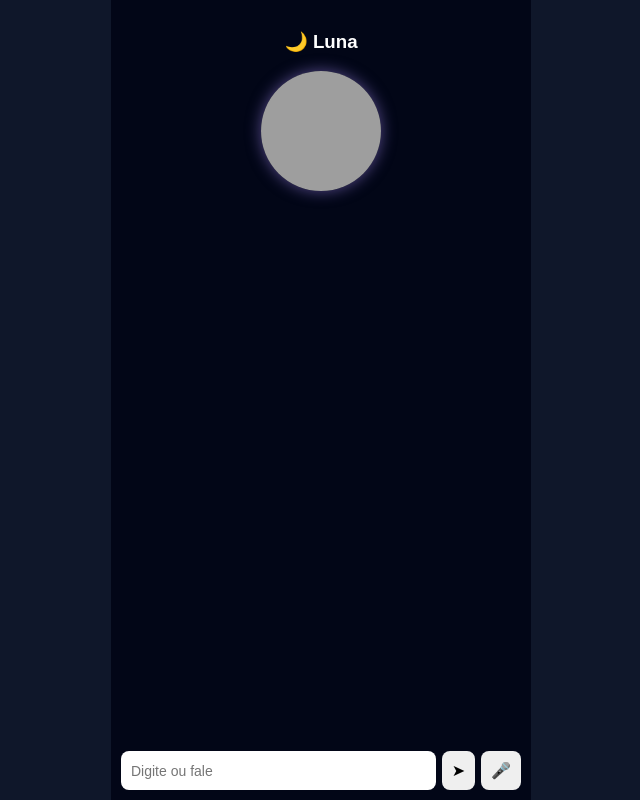
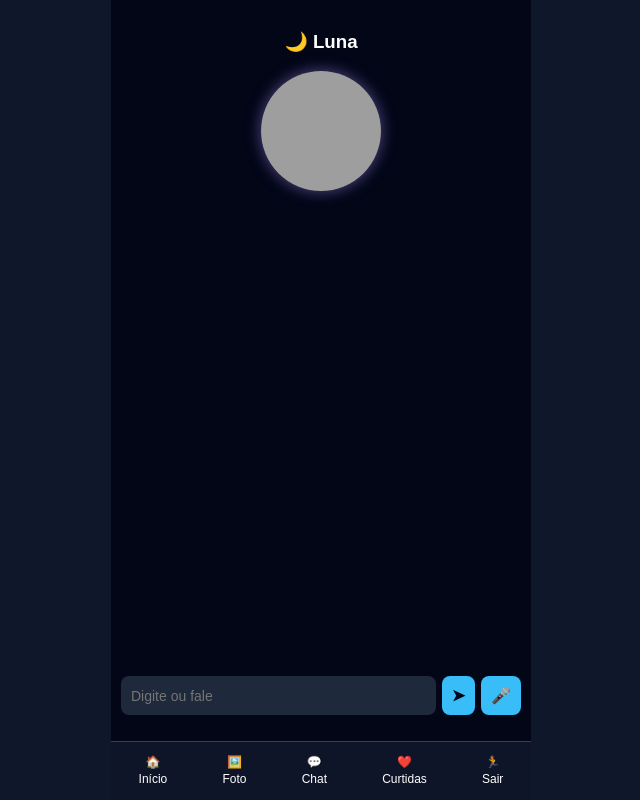
Before and after one commit to ODespertardoAmor/despertardoamor, a Flask app: template templates/luna.html in a window 1280 px wide. Shown: the whole page, without its empty margins (319-959 px from the left). Run offline with Flask 3, Linux system fonts and the light colour scheme; the template is opened without the code that fills it, so the values that code supplies are empty; grey boxes are pictures that could not be loaded.

Commit message:
Update luna.html

```diff
--- a/templates/luna.html
+++ b/templates/luna.html
@@ -22,6 +22,10 @@ body {
     display: flex;
     flex-direction: column;
     background: #020617;
+    position: relative;
+    /* Evita que o menu inferior cubra o campo de texto */
+    padding-bottom: 75px;
+    box-sizing: border-box;
 }
 
 header {
@@ -70,6 +74,7 @@ header {
     display: flex;
     gap: 6px;
     padding: 10px;
+    background: #020617;
 }
 
 input {
@@ -78,6 +83,8 @@ input {
     border-radius: 8px;
     border: none;
     font-size: 14px;
+    background: #1e293b;
+    color: white;
 }
 
 button {
@@ -86,6 +93,36 @@ button {
     border: none;
     font-size: 16px;
     cursor: pointer;
+    background: #38bdf8;
+    color: #020617;
+    font-weight: bold;
+}
+
+/* MENU INFERIOR FIXO E ALINHADO AO APP */
+.menu {
+    position: fixed;
+    bottom: 0;
+    width: 100%;
+    max-width: 420px; /* Mantém o mesmo tamanho do app */
+    background: rgba(15, 23, 42, 0.95);
+    backdrop-filter: blur(10px);
+    display: flex;
+    justify-content: space-around;
+    padding: 12px 0;
+    border-top: 1px solid #334155;
+    z-index: 100;
+    box-sizing: border-box;
+}
+
+.menu a {
+    color: white;
+    text-decoration: none;
+    text-align: center;
+    font-size: 12px;
+}
+
+.menu div {
+    line-height: 1.4;
 }
 </style>
 </head>
@@ -97,7 +134,7 @@ button {
 <header>
     <h3>🌙 Luna</h3>
     <div id="avatar">
-        <img id="avatarImg" src="1771554426131.png" alt="Luna">
+        <img id="avatarImg" src="luna01.jpg" alt="Luna">
     </div>
 </header>
 
@@ -109,6 +146,14 @@ button {
     <button onclick="ouvir()">🎤</button>
 </div>
 
+<div class="menu">
+    <a href="/"><div>🏠<br>Início</div></a>
+    <a href="/perfil"><div>🖼️<br>Foto</div></a>
+    <a href="/chat"><div>💬<br>Chat</div></a>
+    <a href="/curtidas"><div>❤️<br>Curtidas</div></a>
+    <a href="/logout"><div>🏃<br>Sair</div></a>
+</div>
+
 </div>
 
 <script>
@@ -116,33 +161,24 @@ button {
 const API = "https://luna-ad4s.onrender.com/chat";
 
 // Avatar
-const AVATAR_IDLE = "1771555838106.png";
-const AVATAR_ACTIVE = "1771554415763.png";
+const AVATAR_IDLE = "luna02.png";
+const AVATAR_ACTIVE = "luna03.png";
 
-// Palavras-chave para imagens (adicione mais)
+// Palavras-chave para imagens
 const imagens = {
-    "joao": "joao.jpg",
-    "cachorro": "cachorro.jpg",
-    "gato": "gato.png"
+    "site": "site.jpg",
+    "ajuda": "ajuda.jpg",
+    "obrigad": "coracao.png"
 };
 
-// =========================
-// FUNÇÃO PARA REMOVER EMOJIS
-// =========================
 function removerEmojis(texto) {
     return texto.replace(/[\p{Emoji_Presentation}\p{Extended_Pictographic}]/gu, "").trim();
 }
 
-// =========================
-// FUNÇÃO PARA REMOVER ACENTOS
-// =========================
 function removerAcentos(texto) {
     return texto.normalize("NFD").replace(/[\u0300-\u036f]/g, "");
 }
 
-// =========================
-// ENVIAR TEXTO
-// =========================
 function enviar(textoManual = null) {
     const input = document.getElementById("texto");
     let textoOriginal = textoManual || input.value.trim();
@@ -176,9 +212,6 @@ function enviar(textoManual = null) {
     input.value = "";
 }
 
-// =========================
-// MICROFONE
-// =========================
 function ouvir() {
     if (!("webkitSpeechRecognition" in window) && !("SpeechRecognition" in window)) {
         alert("Microfone não suportado neste navegador");
@@ -203,9 +236,6 @@ function ouvir() {
     };
 }
 
-// =========================
-// VOZ DA LUNA (SEM EMOJI)
-// =========================
 function falar(texto) {
     if (!("speechSynthesis" in window)) {
         setAvatar(false);
@@ -218,7 +248,6 @@ function falar(texto) {
         return;
     }
 
-    // MELHORIA: Cancela áudios anteriores pendentes para não encavalar as falas
     window.speechSynthesis.cancel();
 
     const voz = new SpeechSynthesisUtterance(textoLimpo);
@@ -230,9 +259,7 @@ function falar(texto) {
     window.speechSynthesis.speak(voz);
 }
 
-// =========================
-// AVATAR (ESTADOS)
-// =========================
+// Controla o brilho e a imagem do Avatar
 function setAvatar(ativo) {
     const avatar = document.getElementById("avatar");
     const img = document.getElementById("avatarImg");
@@ -246,9 +273,6 @@ function setAvatar(ativo) {
     }
 }
 
-// =========================
-// ADD MENSAGEM + IMAGEM
-// =========================
 function add(nome, texto, cls, userTexto=null) {
     const div = document.createElement("div");
     div.className = "msg " + cls;
@@ -269,11 +293,11 @@ function add(nome, texto, cls, userTexto=null) {
     }
 
     const msg = document.getElementById("messages");
-    msg.appendChild(div);
+    box = document.getElementById("messages");
+    box.appendChild(div);
 
-    // MELHORIA: Executa o scroll com um delay mínimo para dar tempo do HTML renderizar a imagem
     setTimeout(() => {
-        msg.scrollTop = msg.scrollHeight;
+        box.scrollTop = box.scrollHeight;
     }, 50);
 }
 </script>
```
